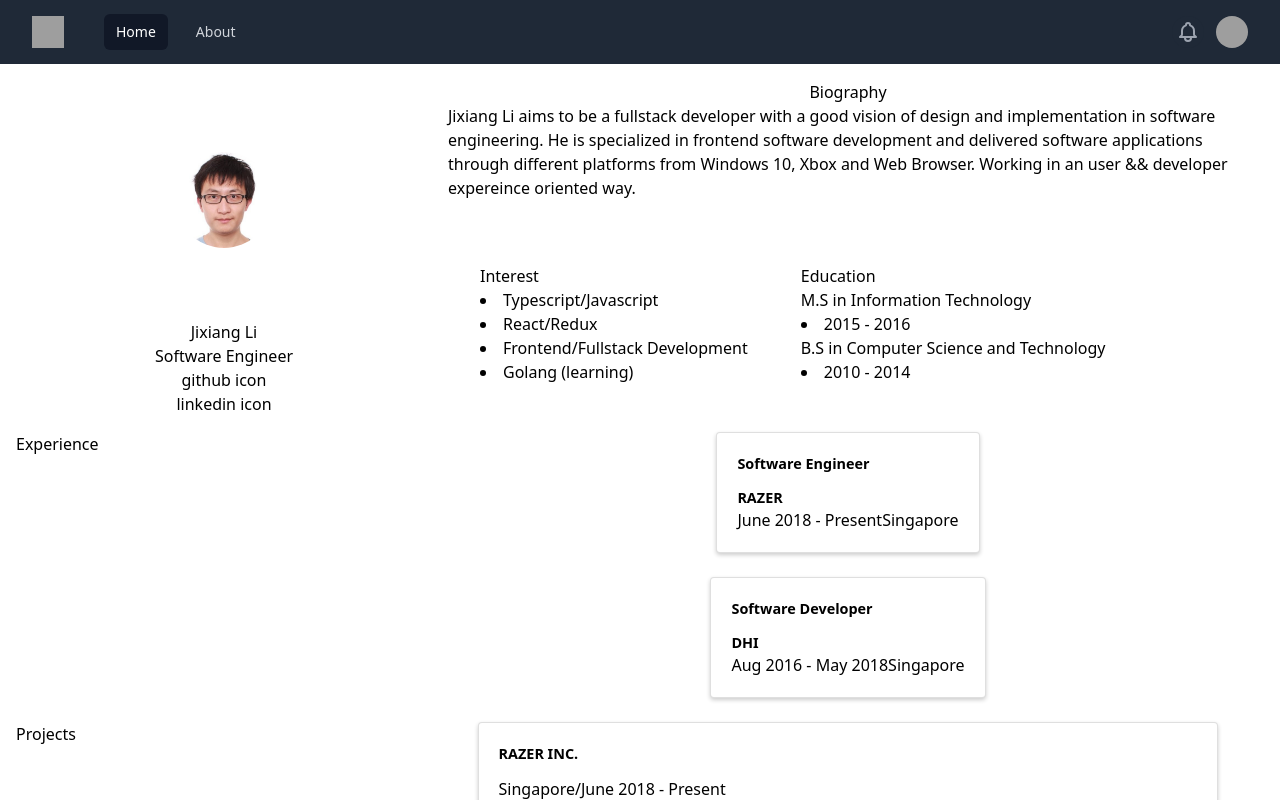
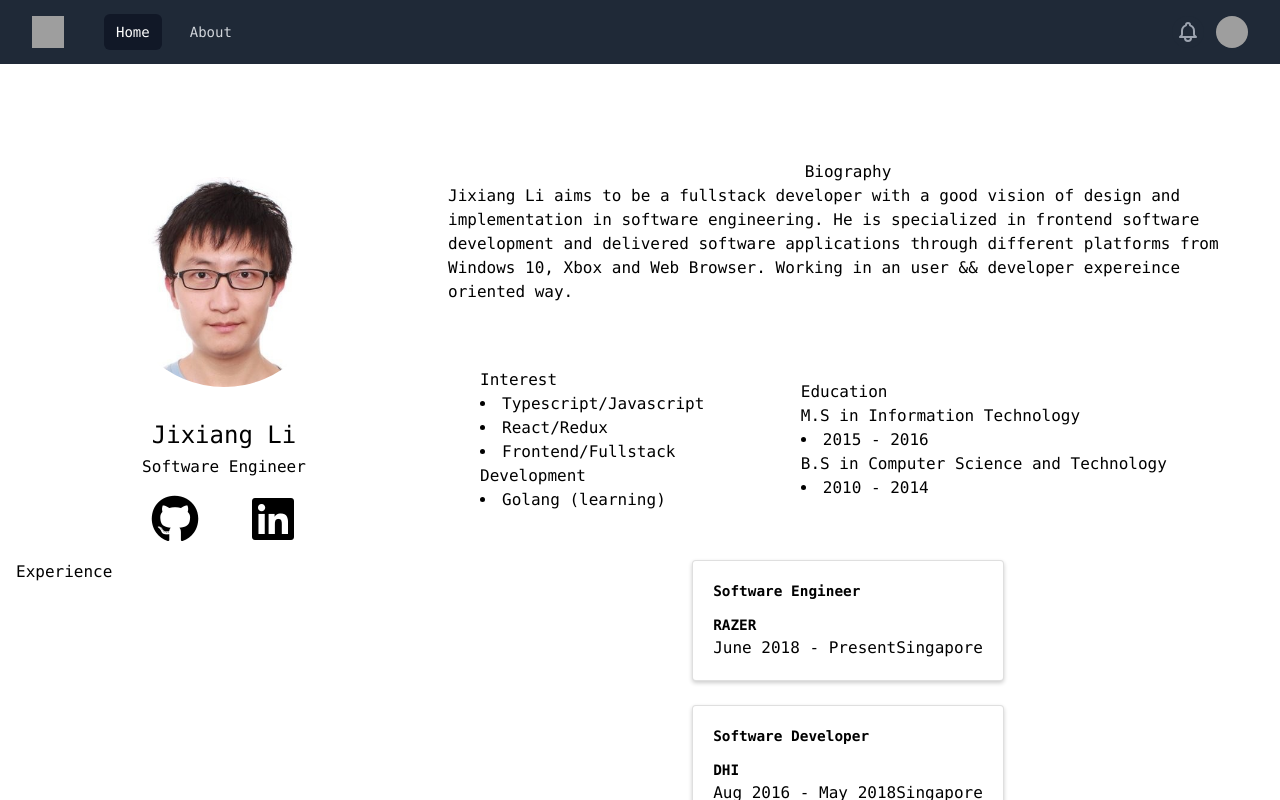
Before and after one commit to ljx213101212/ljx213101212.github.io, a React (Vite) app in the folder hello-jixiang/: page / in a window 1280 px wide. Shown: the top 800 px of the page. Built offline with nearby package versions, Linux system fonts and the light colour scheme; grey boxes are pictures that could not be loaded.

Commit message:
css: enhance aboutme view

```diff
--- a/hello-jixiang/index.html
+++ b/hello-jixiang/index.html
@@ -9,5 +9,6 @@
   <body>
     <div id="root"></div>
     <script type="module" src="/src/index.tsx"></script>
+    <script src="https://kit.fontawesome.com/b5b3b135b8.js" crossorigin="anonymous"></script>
   </body>
 </html>
--- a/hello-jixiang/src/index.css
+++ b/hello-jixiang/src/index.css
@@ -4,6 +4,9 @@
 
 @import 'tailwindcss/utilities';
 
+html {
+    font-family: ui-monospace, SFMono-Regular, Menlo, Monaco, Consolas, "Liberation Mono", "Courier New", monospace;
+}
 
 a:hover {
     color: #2962ff;
--- a/hello-jixiang/src/views/Home.tsx
+++ b/hello-jixiang/src/views/Home.tsx
@@ -96,22 +96,20 @@ const Home = () => {
         <React.Fragment>
             {/* <Header title="Biography" /> */}
             <div className="container items-center mx-auto px-4 leading-normal">
-                <section className="md:flex aboutme">
+                <section className="md:flex aboutme pt-20">
                     <div className="md:flex justify-center flex-gold-prev">
                         <div className="md:flex flex-col p-4 justify-items-center items-center">
-                            <img className="md:w-24 rounded-full m-auto w-40" src={avatarUrl} alt="Avatar" />
+                            <img className="md:w-3/5 rounded-full m-auto w-1/2" src={avatarUrl} alt="Avatar" />
                             <div className="text-center">
-                                <h2>Jixiang Li</h2>
-                                <h3>Software Engineer</h3>
-                                <ul>
-                                    <li>
-                                        <a href="https://github.com/ljx213101212">github icon</a>
-                                        <i className="fab fa-github big-icon"></i>
+                                <h2 className="text-2xl p-4 pb-1">Jixiang Li</h2>
+                                <h3 className="p-4 pt-0">Software Engineer</h3>
+                                <ul className="flex">
+                                    <li className="flex-1">
+                                        <a href="https://github.com/ljx213101212" target="_blank"><i className="fab fa-github big-icon transform  hover:scale-150 text-5xl transition-colors duration-150 transition-transform duration-500 ease-in-out"></i></a>
                                     </li>
 
-                                    <li>
-                                        <a href="https://www.linkedin.com/in/jixiang-li-89b4a5b6/">linkedin icon</a>
-                                        <i className="fab fa-linkedin big-icon"></i>
+                                    <li className="flex-1">
+                                        <a href="https://www.linkedin.com/in/jixiang-li-89b4a5b6/" target="_blank"><i className="fab fa-linkedin big-icon transform  hover:scale-150 text-5xl transition-colors duration-150 transition-transform duration-500 ease-in-out"></i></a>
                                     </li>
                                 </ul>
                             </div>
--- a/hello-jixiang/tsconfig.json
+++ b/hello-jixiang/tsconfig.json
@@ -1,7 +1,8 @@
 {
     "include": [
-        "./src/*"
-, "constants.js"    ],
+        "./src/*",
+        "src/constants.js"
+    ],
     "exclude": ["node_modules", "**/__tests__/*"],
     "compilerOptions": {
         "noFallthroughCasesInSwitch": true,
--- a/hello-jixiang/vite.config.js
+++ b/hello-jixiang/vite.config.js
@@ -11,7 +11,7 @@ export default defineConfig({
       "assets": resolve(__dirname, "src/assets"),
       "views": resolve(__dirname, "src/views"),
       "components": resolve(__dirname, "src/components"),
-      "constants": resolve(__dirname, "constants.js"),
+      "constants": resolve(__dirname, "src/constants.js"),
     }
   }
 })
```
Also changed, not shown: hello-jixiang/src/constants.js (renamed from hello-jixiang/constants.js).
